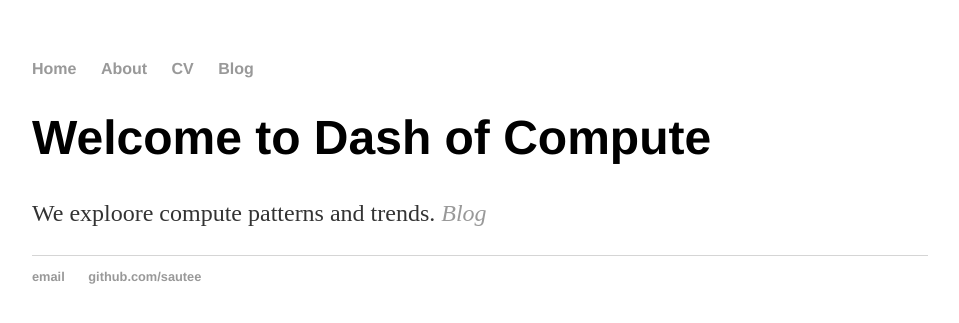
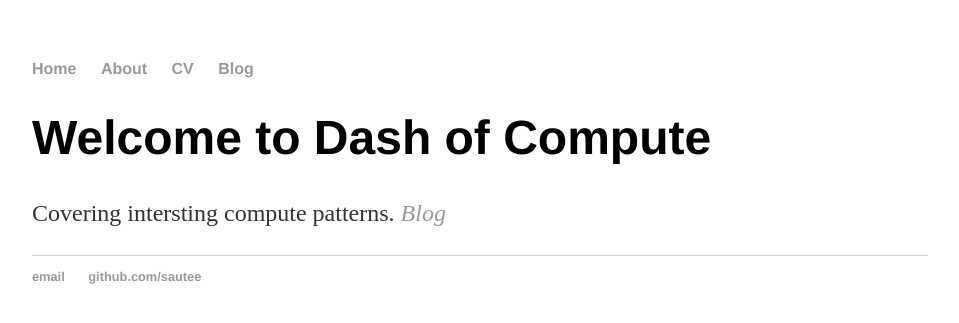
Before and after one commit to sautee/sautee.github.io, a Jekyll site: the page built from index.html, in a window 1280 px wide. Shown: the top 323 px of the page, without its empty margins (160-1119 px from the left). Built offline with Jekyll 4.4.1, drawn with Linux system fonts in a browser that asks for light colours.

Commit message:
Update index.html

```diff
--- a/index.html
+++ b/index.html
@@ -4,5 +4,5 @@ title: Dash Of Compute
 ---
 <div class="blurb">
 	<h1>Welcome to Dash of Compute</h1>
-	<p>We exploore compute patterns and trends. <em><a href="/blog">Blog</a></em></p>
+	<p>Covering intersting compute patterns. <em><a href="/blog">Blog</a></em></p>
 </div><!-- /.blurb -->
```
